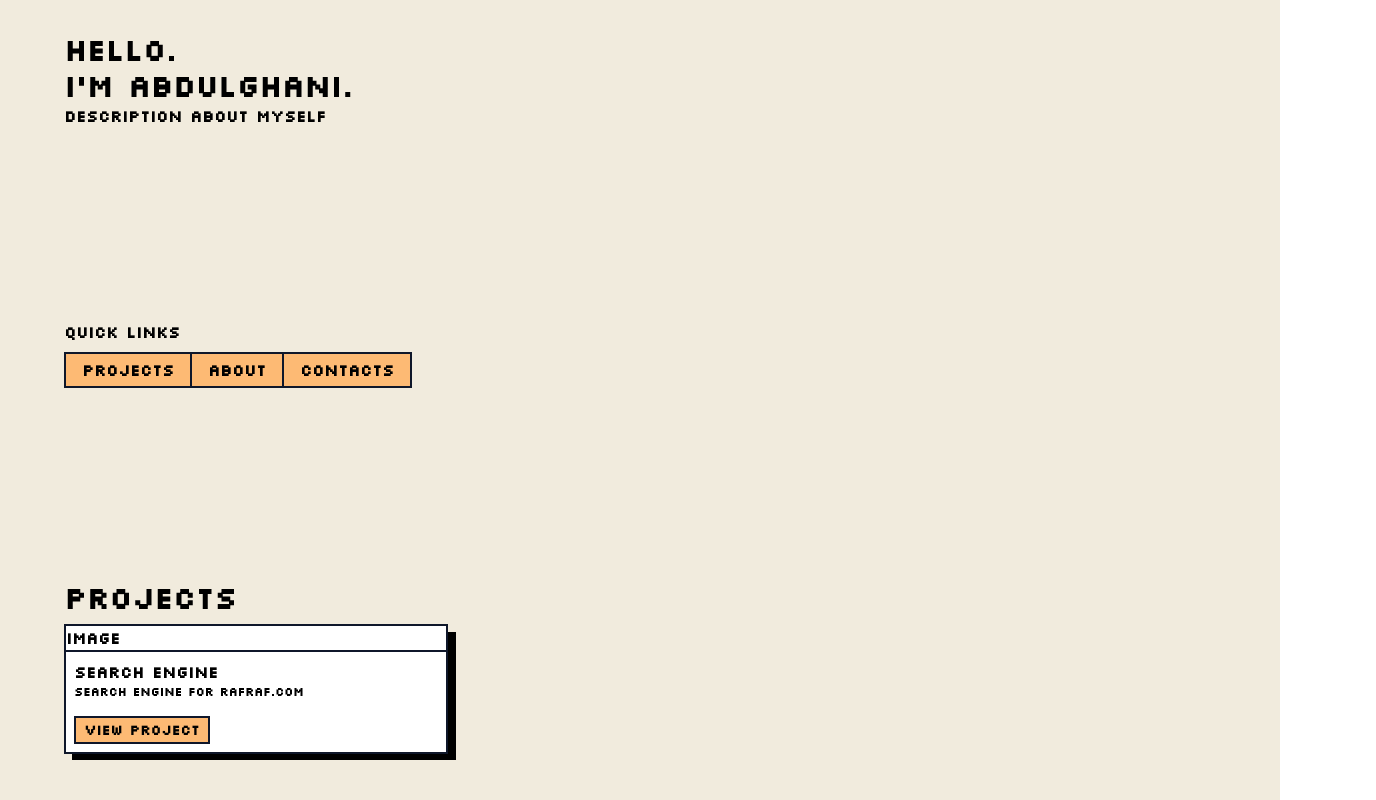
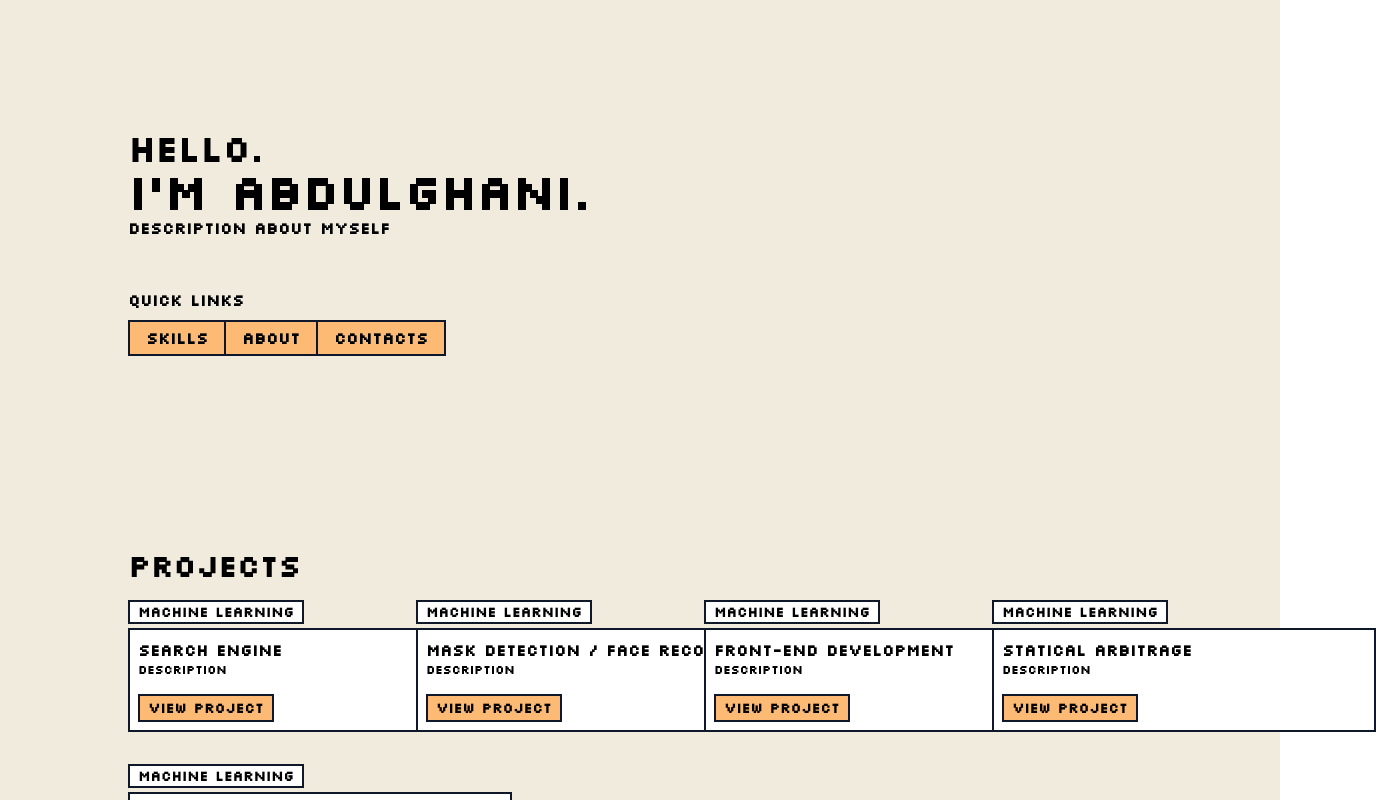
Before and after one commit to AbdulghaniHa/Portfolio, a Next.js app: page / in a window 1280 px wide. Shown: the top 800 px of the page, 1376 px wide, since content can reach past the window. Built offline with nearby package versions, Linux system fonts and the light colour scheme.

Commit message:
project components

```diff
--- a/components/Project.tsx
+++ b/components/Project.tsx
@@ -1,28 +1,37 @@
 import React from 'react'
+import { useRouter } from 'next/router'
 
 interface Props {
-    imageUrl: string;
     projectTitle: string;
     projectDescription: string;
 }
 
-const Project = ({ projectTitle, projectDescription, imageUrl }: Props) =>
+const Project = ({ projectTitle, projectDescription }: Props) => {
+
+  const router = useRouter()
+  return (
     <div className="relative">
-    {/* Black Layer */}
-    <div className="bg-black w-96 z-0 relative -right-2 top-2 h-32"></div>
+    {/* Black Layer  */}
+    {/* <div className="bg-black w-96 z-0 absolute translate-x-2 translate-y-2 h-32 "></div> */}
 
-    <div className="border-2 border-slate-900 w-96 z-10 absolute top-0 bg-white">
-      <div className="border-b-2 border-slate-900">{imageUrl}</div>
+    <div className='border-x-2 border-y-2 mb-1 px-2 border-slate-900 w-max max-w-xs bg-white text-sm'>Machine learning</div>
+    <div className="border-2 border-slate-900 w-96 z-10 relative top-0 bg-white">
+      {/* <div className="border-b-2 border-slate-900">{imageUrl}</div> */}
 
-      <div className="pl-2 py-2">
+      <div className="pl-2 py-2 bg-white">
         <h1 className="">{projectTitle}</h1>
         <p className="text-xs">{projectDescription}</p>
 
-        <button className="px-2 py-0.5 mt-4 border-2 border-slate-900 bg-orange-300 text-sm hover:bg-orange-400 duration-200">
+        <button className="px-2 py-0.5 mt-4 border-2 border-slate-900 bg-orange-300 text-sm hover:bg-orange-400 duration-200"
+          onClick={()=> {
+            router.push("/projectId")
+          }}>
           View project
         </button>
       </div>
     </div>
   </div>
 
+  )
+}
 export default Project
--- a/pages/index.tsx
+++ b/pages/index.tsx
@@ -3,27 +3,29 @@ import Head from "next/head";
 import Image from "next/image";
 import styles from "../styles/Home.module.css";
 import Project from "../components/Project";
+import project from "../static/projects.json"
 
-const Home: NextPage = () => {
+const Home = () => {
+  const allProjects = project
   return (
-    <div className={styles.container}>
+    <>
       <Head>
-        <title>Create Next App</title>
-        <meta name="description" content="Generated by create next app" />
-        <link rel="icon" href="/favicon.ico" />
+          <title>Create Next App</title>
+          <meta name="description" content="Generated by create next app" />
+          <link rel="icon" href="/favicon.ico" />
       </Head>
 
-      <div className="pt-8 pl-8">
-        <h1 className="text-3xl">Hello.</h1>
-        <h1 className="text-3xl">I'm Abdulghani.</h1>
+      <div className="lg:pt-32 pl-32">
+        <h1 className="text-4xl lg:text-4xl">Hello.</h1>
+        <h1 className="text-4xl lg:text-5xl">I'm Abdulghani.</h1>
 
         <h1>Description about myself</h1>
 
-        <h1 className="mt-48 mb-2">Quick Links</h1>
+        <h1 className="mt-12 mb-2">Quick Links</h1>
 
         <div className="flex">
           <div className="border-l-2 border-y-2 border-slate-900 p-1 px-4 bg-orange-300 cursor-pointer hover:bg-orange-400 duration-200">
-            Projects
+            Skills
           </div>
           <div className="border-2 border-slate-900 p-1 px-4 bg-orange-300 cursor-pointer hover:bg-orange-400 duration-200">
             About
@@ -33,12 +35,20 @@ const Home: NextPage = () => {
           </div>
         </div>
 
-        <h1 className="text-3xl mb-2 mt-48">Projects</h1>
+        <h1 className="text-3xl mb-4 mt-48">Projects</h1>
 
-        <Project imageUrl="image" projectTitle="search engine" projectDescription="search engine for rafraf.com" />
+        <div className="grid grid-cols-4 gap-y-8">
+          {
+            allProjects.map((item) => (
+              <div>
+                <Project key={item.id} projectTitle={item.title} projectDescription={item.description} />
+              </div>
+            ))
+          }
+        </div>
 
       </div>
-    </div>
+    </>
   );
 };
 
--- /dev/null
+++ b/static/projects.json
@@ -0,0 +1,33 @@
+[
+    {
+        "id": 1,
+        "title": "search engine",
+        "description": "description",
+        "body": "body"
+    },
+    {
+        "id": 2,
+        "title": "Mask Detection / Face Recognition",
+        "description": "description",
+        "body": "body"
+    },
+    {
+        "id": 3,
+        "title": "Front-end Development",
+        "description": "description",
+        "body": "body"
+    },
+    {
+        "id": 4,
+        "title": "Statical Arbitrage",
+        "description": "description",
+        "body": "body"
+    },
+    {
+        "id": 5,
+        "title": "Buyer Persona Analysis",
+        "description": "description",
+        "body": "body"
+    }
+
+]
```
